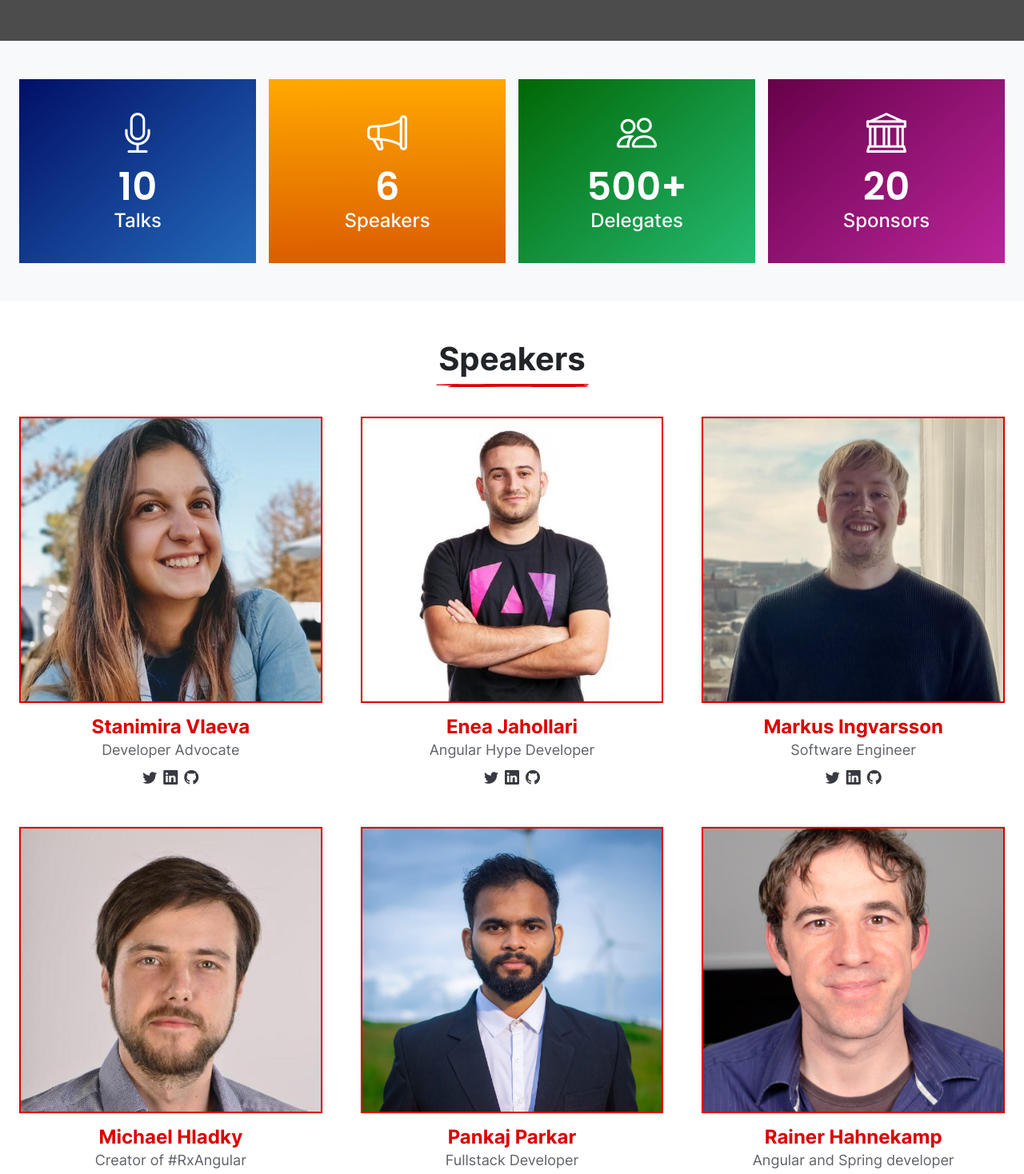
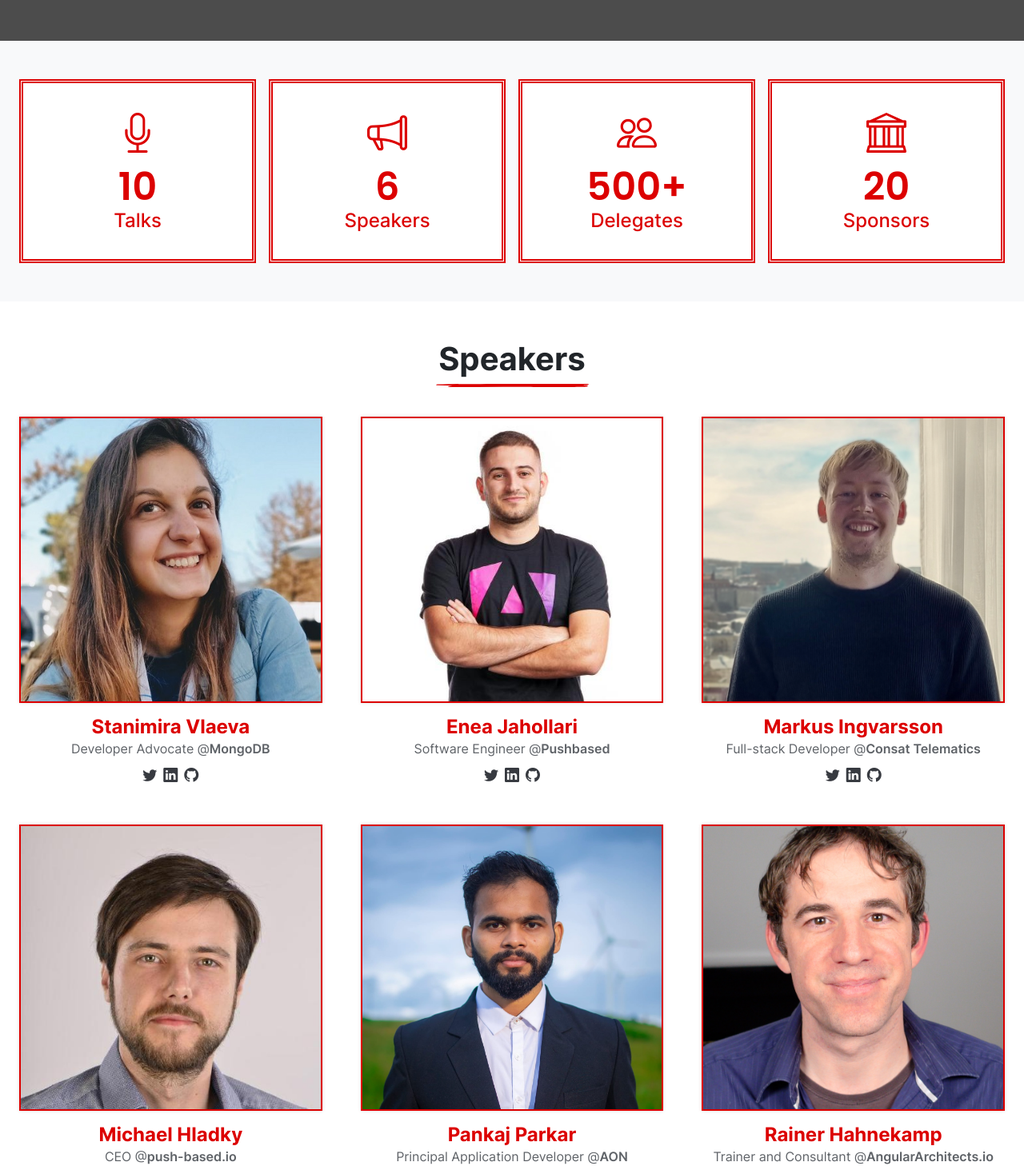
Before and after one commit to debugmodedotnet/ngindia2025, an Angular app: page /home in a window 1280 px wide. Shown: the part 840-2308 px from the top of the page at 80% size. Built offline with nearby package versions, Linux system fonts and the light colour scheme; grey boxes are pictures that could not be loaded.

Commit message:
Added Social

```diff
--- a/src/app/components/hero/hero.component.html
+++ b/src/app/components/hero/hero.component.html
@@ -11,7 +11,8 @@
 
   <div class="hero-text position-relative z-1 vh-100">
     <h2 class="font-38 font-family-poppins nmc-white text-center mb-3">
-      ng-India <sup class="font-20 nmc-bg-primary p-2 nmc-white">7th Edition</sup>
+      ng-India
+      <sup class="font-20 nmc-bg-primary p-2 nmc-white">7th Edition</sup>
     </h2>
 
     <h1 class="font-family-poppins nmc-white typewriter">
@@ -61,10 +62,10 @@
     <div class="row align-items-center justify-content-center g-3">
       <div class="col-3">
         <div
-          class="event-card d-flex align-items-center justify-content-center blue-bg-gradient"
+          class="event-card d-flex "
         >
-          <h3 class="nmc-white font-24 text-center m-auto">
-            <i class="bi bi-mic font-50 nmc-white mb-2 d-block"></i>
+          <h3 class="nmc-primary font-24 text-center m-auto">
+            <i class="bi bi-mic font-50 nmc-primary mb-2 d-block"></i>
             <span class="font-48 d-block font-family-poppins"> 10 </span>
             Talks
           </h3>
@@ -72,9 +73,9 @@
       </div>
 
       <div class="col-3">
-        <div class="event-card d-flex orange-bg-gradient">
-          <h3 class="nmc-white font-24 text-center m-auto">
-            <i class="bi bi-megaphone font-50 nmc-white mb-2 d-block"></i>
+        <div class="event-card d-flex">
+          <h3 class="nmc-primary font-24 text-center m-auto">
+            <i class="bi bi-megaphone font-50 nmc-primary mb-2 d-block"></i>
             <span class="font-48 d-block font-family-poppins"> 6 </span>
             Speakers
           </h3>
@@ -82,9 +83,9 @@
       </div>
 
       <div class="col-3">
-        <div class="event-card d-flex green-bg-gradient">
-          <h3 class="nmc-white font-24 text-center m-auto">
-            <i class="bi bi-people font-50 nmc-white mb-2 d-block"></i>
+        <div class="event-card d-flex ">
+          <h3 class="nmc-primary font-24 text-center m-auto">
+            <i class="bi bi-people font-50 nmc-primary mb-2 d-block"></i>
             <span class="font-48 d-block font-family-poppins"> 500+ </span>
             Delegates
           </h3>
@@ -92,9 +93,9 @@
       </div>
 
       <div class="col-3">
-        <div class="event-card d-flex pink-bg-gradient">
-          <h3 class="nmc-white font-24 text-center m-auto">
-            <i class="bi bi-bank font-50 nmc-white mb-2 d-block"></i>
+        <div class="event-card d-flex ">
+          <h3 class="nmc-primary font-24 text-center m-auto">
+            <i class="bi bi-bank font-50 nmc-primary mb-2 d-block"></i>
             <span class="font-48 d-block font-family-poppins"> 20 </span>
             Sponsors
           </h3>
--- a/src/app/components/hero/hero.component.scss
+++ b/src/app/components/hero/hero.component.scss
@@ -60,9 +60,9 @@
 }
 
 .event-summary .event-card {
-    // border: 3px solid $nmc-primary;
+    border: 5px double $nmc-primary;
     height: 230px;
-    // width: 180px;
+    background-color: $nmc-white !important;
 }
 
 @keyframes typing {
--- a/src/app/components/home/home.component.html
+++ b/src/app/components/home/home.component.html
@@ -7,3 +7,5 @@
 <app-venue />
 
 <app-pricing />
+
+<app-social />
--- a/src/app/components/home/home.component.ts
+++ b/src/app/components/home/home.component.ts
@@ -4,11 +4,12 @@ import { SpeakersComponent } from "../speakers/speakers.component";
 import { AgendaComponent } from "../agenda/agenda.component";
 import { VenueComponent } from "../venue/venue.component";
 import { PricingComponent } from "../pricing/pricing.component";
+import { SocialComponent } from "../social/social.component";
 
 @Component({
   selector: 'app-home',
   standalone: true,
-  imports: [HeroComponent, SpeakersComponent, AgendaComponent, VenueComponent, PricingComponent],
+  imports: [HeroComponent, SpeakersComponent, AgendaComponent, VenueComponent, PricingComponent, SocialComponent],
   templateUrl: './home.component.html',
   styleUrl: './home.component.scss'
 })
--- /dev/null
+++ b/src/app/components/social/social.component.html
@@ -0,0 +1,61 @@
+<section class="social-section py-5 nmc-bg-white">
+  <div class="container-boxed">
+    <div class="text-center heading mb-5">
+      <h2 class="mb-4 text-bottom-line position-relative">Connect With Us</h2>
+    </div>
+
+    <div class="row g-5">
+      <!-- <div class="col-md-4">
+        <a
+          href="https://x.com/nomadcoderai"
+          target="_blank"
+          class="nmc-dark-grey font-28 d-flex flex-column align-items-center"
+        >
+          <i class="bi bi-twitter font-big nmc-primary d-block"></i>
+        </a>
+      </div>
+
+      <div class="col-md-4">
+        <a
+          href="https://in.linkedin.com/company/nomadcoderai"
+          target="_blank"
+          class="nmc-dark-grey font-28 d-flex flex-column align-items-center"
+        >
+          <i class="bi bi-linkedin font-big nmc-primary d-block"></i>
+        </a>
+      </div>
+
+      <div class="col-md-4">
+        <a
+          href="https://www.youtube.com/@nomadcoderai"
+          target="_blank"
+          class="nmc-dark-grey font-28 d-flex flex-column align-items-center"
+        >
+          <i class="bi bi-youtube font-big nmc-primary d-block"></i>
+        </a>
+      </div> -->
+
+      <div class="col-md-6">
+        <a
+          href="mailto:hello@geek97.com"
+          target="_blank"
+          class="social-card py-5 nmc-dark-grey font-28 d-flex flex-column align-items-center"
+        >
+          <i class="bi bi-envelope-at-fill font-big nmc-primary d-block"></i>
+          hello&#64;geek97.com
+        </a>
+      </div>
+
+      <div class="col-md-6">
+        <a
+          href="tel:9717098666"
+          target="_blank"
+          class="social-card py-5 nmc-dark-grey font-28 d-flex flex-column align-items-center"
+        >
+          <i class="bi bi-telephone-fill font-big nmc-primary d-block"></i>
+          +91-9717098666
+        </a>
+      </div>
+    </div>
+  </div>
+</section>
--- /dev/null
+++ b/src/app/components/social/social.component.scss
@@ -0,0 +1,19 @@
+@use "../../styles/variables" as *;
+
+.social-section {
+    //border-top: 1px solid #ccc;
+
+    .heading {
+        h2 {
+            font-size: 40px;
+            font-weight: 700;
+        }
+    }
+
+    .social-card {
+        -webkit-box-shadow: 0px 24px 48px -13px rgba(0, 0, 0, 0.11);
+        -moz-box-shadow: 0px 24px 48px -13px rgba(0, 0, 0, 0.11);
+        box-shadow: 0px 24px 48px -13px rgba(0, 0, 0, 0.11);
+        border: 3px solid $nmc-primary;
+    }
+}
--- a/src/app/components/speakers/speakers.component.html
+++ b/src/app/components/speakers/speakers.component.html
@@ -32,8 +32,8 @@
         <div class="text-center pt-3">
           <h3 class="font-24 fw-bold nmc-primary m-0">Stanimira Vlaeva</h3>
 
-          <span class="font-18 mt-2 mb-0 nmc-medium-grey">
-            Developer Advocate
+          <span class="font-16 mt-2 mb-0 nmc-medium-grey">
+            Developer Advocate &#64;<span class="fw-semibold">MongoDB</span>
           </span>
 
           <ul
@@ -94,8 +94,8 @@
         <div class="text-center pt-3">
           <h3 class="font-24 fw-bold nmc-primary m-0">Enea Jahollari</h3>
 
-          <span class="font-18 mt-2 mb-0 nmc-medium-grey">
-            Angular Hype Developer
+          <span class="font-16 mt-2 mb-0 nmc-medium-grey">
+            Software Engineer &#64;<span class="fw-semibold">Pushbased</span>
           </span>
 
           <ul
@@ -156,8 +156,10 @@
         <div class="text-center pt-3">
           <h3 class="font-24 fw-bold nmc-primary m-0">Markus Ingvarsson</h3>
 
-          <span class="font-18 mt-2 mb-0 nmc-medium-grey">
-            Software Engineer
+          <span class="font-16 mt-2 mb-0 nmc-medium-grey">
+            Full-stack Developer &#64;<span class="fw-semibold"
+              >Consat Telematics</span
+            >
           </span>
 
           <ul
@@ -220,8 +222,8 @@
         <div class="text-center pt-3">
           <h3 class="font-24 fw-bold nmc-primary m-0">Michael Hladky</h3>
 
-          <span class="font-18 mt-2 mb-0 nmc-medium-grey">
-            Creator of #RxAngular
+          <span class="font-16 mt-2 mb-0 nmc-medium-grey">
+            CEO &#64;<span class="fw-semibold">push-based.io</span>
           </span>
 
           <ul
@@ -282,8 +284,10 @@
         <div class="text-center pt-3">
           <h3 class="font-24 fw-bold nmc-primary m-0">Pankaj Parkar</h3>
 
-          <span class="font-18 mt-2 mb-0 nmc-medium-grey">
-            Fullstack Developer
+          <span class="font-16 mt-2 mb-0 nmc-medium-grey">
+            Principal Application Developer &#64;<span class="fw-semibold"
+              >AON</span
+            >
           </span>
 
           <ul
@@ -344,8 +348,10 @@
         <div class="text-center pt-3">
           <h3 class="font-24 fw-bold nmc-primary m-0">Rainer Hahnekamp</h3>
 
-          <span class="font-18 mt-2 mb-0 nmc-medium-grey">
-            Angular and Spring developer
+          <span class="font-16 mt-2 mb-0 nmc-medium-grey">
+            Trainer and Consultant &#64;<span class="fw-semibold"
+              >AngularArchitects.io</span
+            >
           </span>
 
           <ul
@@ -414,8 +420,8 @@
         <div class="text-center pt-3">
           <h3 class="font-24 fw-bold nmc-primary m-0">Tomas Trajan</h3>
 
-          <span class="font-18 mt-2 mb-0 nmc-medium-grey">
-            Google Developer Expert
+          <span class="font-16 mt-2 mb-0 nmc-medium-grey">
+            GDE | Founder of <span class="fw-semibold">angularexperts.io</span>
           </span>
 
           <ul
@@ -484,7 +490,9 @@
         <div class="text-center pt-3">
           <h3 class="font-24 fw-bold nmc-primary m-0">Dhananjay Kumar</h3>
 
-          <span class="font-18 mt-2 mb-0 nmc-medium-grey">Organizer</span>
+          <span class="font-16 mt-2 mb-0 nmc-medium-grey">
+            Organizer and Founder &#64;<span class="fw-semibold">ng-India</span
+          ></span>
 
           <ul
             class="social d-flex align-items-center justify-content-center gap-2 mt-2"
```
Also changed, not shown: src/app/components/social/social.component.ts (added, +12 -0 lines), 1 other file (tests, documents, lock files or other folders).
